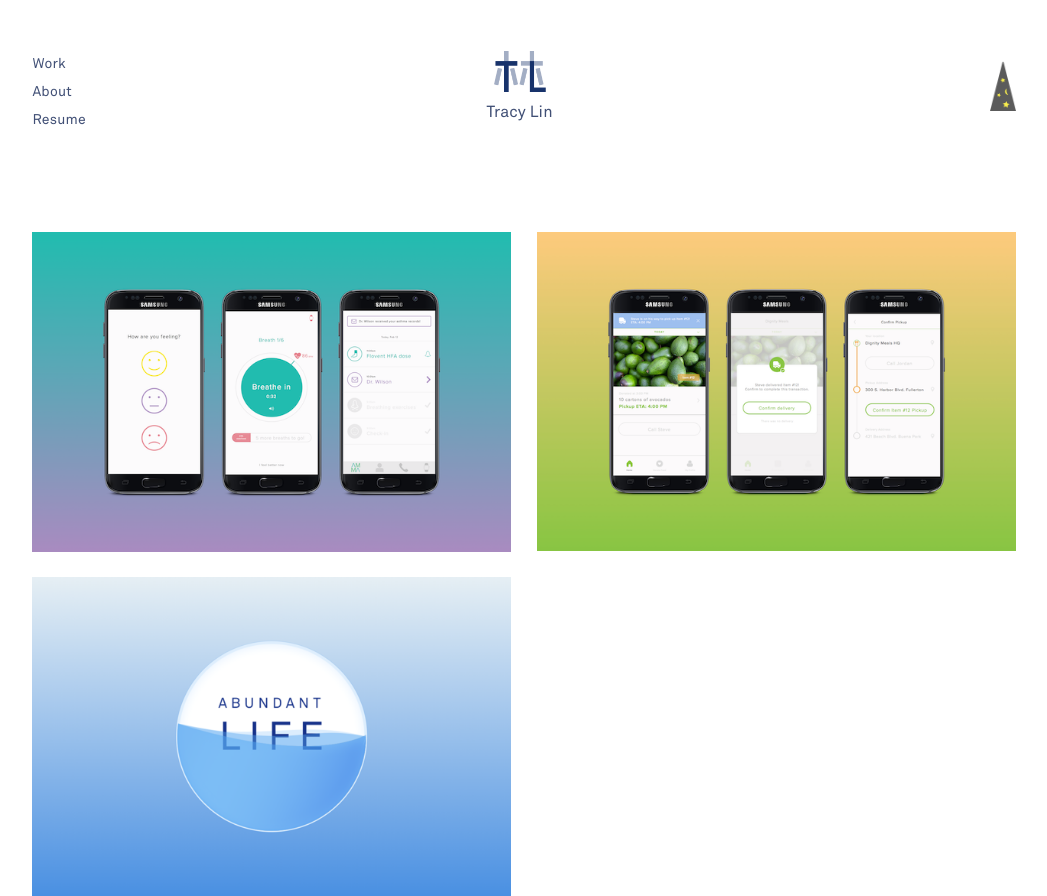
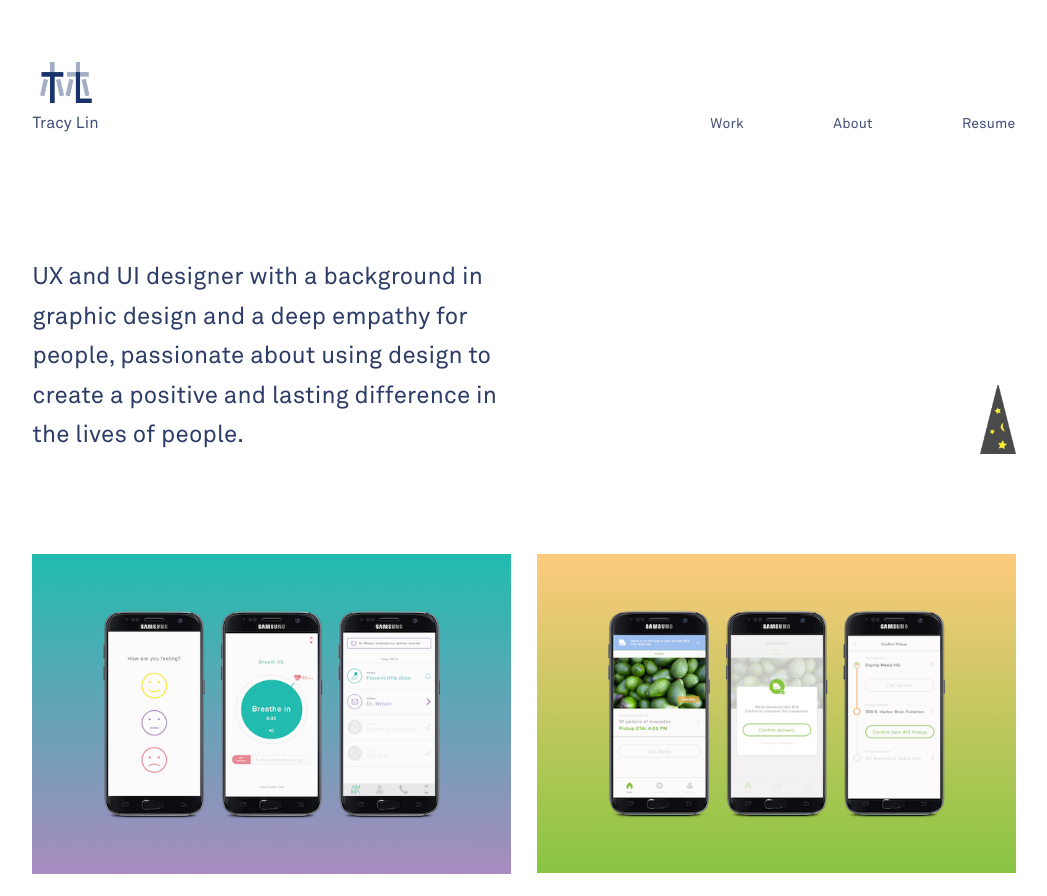
Before and after one commit to chenh1/staticBuild, a plain HTML site: page index.html in a window 1280 px wide. Shown: the top 896 px of the page, without its empty margins (116-1163 px from the left). Drawn offline with Linux system fonts and the light colour scheme.

Commit message:
Add V2 layout

```diff
--- a/bundle.js
+++ b/bundle.js
@@ -702,7 +702,9 @@
 	 * Binds event listener for click on the magic hat
 	 */
 	magicHatAnimations.bindEventListeners = function() {
-		magicHatContainer.addEventListener('click', magicHatAnimations.startAnimation);
+		if (magicHatContainer !== null) {
+			magicHatContainer.addEventListener('click', magicHatAnimations.startAnimation);
+		}
 	};
 
 
--- a/index.html
+++ b/index.html
@@ -23,12 +23,6 @@
 
 	<div id="mainContainer" class="main-container">
 		<div id="header" class="header">
-			<ul class="nav-menu">
-				<li><a data-title="Tracy Lin" id="workLink" class="page-link" href="/">Work</a></li>
-				<li><a data-title="About" id="aboutLink" class="page-link" href="/about/">About</a></li>
-				<li><a data-link-type="resumeLink" data-title="Resume" class="page-link" href="../resume.pdf#zoom=50">Resume</a></li>
-			</ul>
-
 			<a data-title="Tracy Lin" id="logo" class="logo" href="/">
 				<img src="../assets/logo.png" alt="Tracy Lin Logo">
 				<h1 class="page-name">
@@ -36,14 +30,26 @@
 				</h1>
 			</a>
 
-			<div id="magicHatContainer" class="magic-hat">
-				<div id="rabbitWindow" class="rabbit-window"></div>
-				<img id="magicHat" src="assets/magic-hat.png" alt="Magic Hat">
-			</div>
+			<ul class="nav-menu">
+				<li><a data-title="Tracy Lin" id="workLink" class="page-link" href="/">Work</a></li>
+				<li><a data-title="About" id="aboutLink" class="page-link" href="/about/">About</a></li>
+				<li><a data-link-type="resumeLink" data-title="Resume" class="page-link" href="../resume.pdf#zoom=50">Resume</a></li>
+			</ul>
 		</div>
 
 		<!--Only modify content here-->
 		<div id="mainContent" class="main-content">
+			<div class="intro-content">
+				<p class="paragraph-one intro-text">
+					UX and UI designer with a background in graphic design and a deep empathy for people, passionate about using design to create a positive and lasting difference in the lives of people.
+				</p>
+
+				<div id="magicHatContainer" class="magic-hat">
+					<div id="rabbitWindow" class="rabbit-window"></div>
+					<img id="magicHat" src="assets/magic-hat.png" alt="Magic Hat">
+				</div>
+			</div>
+
 			<div class="work-content">
 				<a data-title="AMMA: An asthma monitoring an management app" class="portfolio-item page-link" href="/amma/">
 					<div class="image">
@@ -80,6 +86,18 @@
 						</p>
 					</div>
 				</a>
+
+				<a data-link-type="externalLink" data-title="Graphic Design" class="portfolio-item page-link" href="http://cargocollective.com/tracylin">
+					<div class="image">
+						<img src="../assets/graphic-design.png" alt="Graphic Design">
+					</div>
+					<div class="info">
+						<h3 class="header-three">Graphic Design</h3>
+						<p class="paragraph-one">
+							Select visual design projects that I've produced in the past years
+						</p>
+					</div>
+				</a>
 			</div>
 		</div>
 
--- a/style.css
+++ b/style.css
@@ -191,7 +191,7 @@
   opacity: 0; }
 
 .header {
-  align-items: center;
+  align-items: flex-end;
   box-sizing: border-box;
   display: flex;
   font-size: 14px;
@@ -234,13 +234,9 @@
   .header .logo {
     cursor: pointer;
     flex-basis: auto;
-    flex-shrink: 0;
-    margin-left: -24px; }
+    flex-shrink: 0; }
     .header .logo:hover .page-name {
       color: #E5308A; }
-    @media screen and (min-width: 768px) {
-      .header .logo {
-        flex-basis: 8%; } }
     .header .logo img {
       margin-bottom: 5px;
       margin-left: 8px;
@@ -257,27 +253,74 @@
     list-style-type: none;
     padding: 0; }
     .header .nav-menu li {
-      margin-top: 10px; }
-  .header .magic-hat .rabbit-window {
+      display: inline;
+      margin-left: 8px; }
+      @media screen and (min-width: 414px) {
+        .header .nav-menu li {
+          margin-left: 20px; } }
+      @media screen and (min-width: 564px) {
+        .header .nav-menu li {
+          margin-left: 50px; } }
+      @media screen and (min-width: 564px) {
+        .header .nav-menu li {
+          margin-left: 86px; } }
+
+.main-content {
+  transition: .2s; }
+  .main-content .intro-content {
+    align-items: center;
+    display: flex;
+    flex-direction: column;
+    justify-content: space-between;
+    margin-top: 50px; }
+    @media screen and (min-width: 564px) {
+      .main-content .intro-content {
+        margin-top: 70px;
+        padding: 0 9.2%; } }
+    @media screen and (min-width: 768px) {
+      .main-content .intro-content {
+        align-items: flex-end;
+        flex-direction: row;
+        margin-top: 100px;
+        padding: 0 9.7%; } }
+    @media screen and (min-width: 1024px) {
+      .main-content .intro-content {
+        padding: 0 2%; } }
+    .main-content .intro-content .intro-text {
+      color: #2D3D67;
+      flex-basis: 50%;
+      font-size: 18px;
+      margin-bottom: 64px;
+      padding: 0 13%; }
+      @media screen and (min-width: 768px) {
+        .main-content .intro-content .intro-text {
+          margin-bottom: 0;
+          padding: 0; } }
+      @media screen and (min-width: 958px) {
+        .main-content .intro-content .intro-text {
+          font-size: 24px; } }
+    .main-content .intro-content .magic-hat {
+      margin-bottom: 14px; }
+      @media screen and (min-width: 768px) {
+        .main-content .intro-content .magic-hat {
+          margin-bottom: 0; } }
+      .main-content .intro-content .magic-hat .rabbit-window {
         height: 26px;
         overflow: hidden;
         position: absolute;
         transform: translateY(193%); }
-    .header .magic-hat .rabbit-window img {
+        .main-content .intro-content .magic-hat .rabbit-window img {
           transform: translateY(-100%) rotateZ(180deg);
           transition: 1.5s; }
-    .header .magic-hat .rabbit-window .rabbit-move {
+        .main-content .intro-content .magic-hat .rabbit-window .rabbit-move {
           transform: translateY(0) rotateZ(180deg); }
-  .header .magic-hat img {
+      .main-content .intro-content .magic-hat img {
         cursor: pointer;
         vertical-align: bottom;
-    width: 26px; }
-    .header .magic-hat img:hover {
+        width: 36px; }
+        .main-content .intro-content .magic-hat img:hover {
           -webkit-animation: hatGlow 1s infinite;
           animation: hatGlow 1s infinite; }
-
-.main-content {
-  transition: .2s; }
 
 @media screen and (min-width: 564px) {
   .work-content {
@@ -351,7 +394,7 @@
       display: flex;
       flex-direction: column;
       justify-content: center;
-      padding: 10%;
+      padding: 10% 15%;
       text-align: center;
       transition: .3s; }
       @media screen and (min-width: 1024px) {
```
Also changed, not shown: about/index.html (+17 -10 lines), abundant-life/index.html (+17 -10 lines), amma/index.html (+17 -10 lines), dignity-meals/index.html (+17 -11 lines), assets/graphic-design.png (added). Lines whose indentation alone changed are shown as unchanged.
